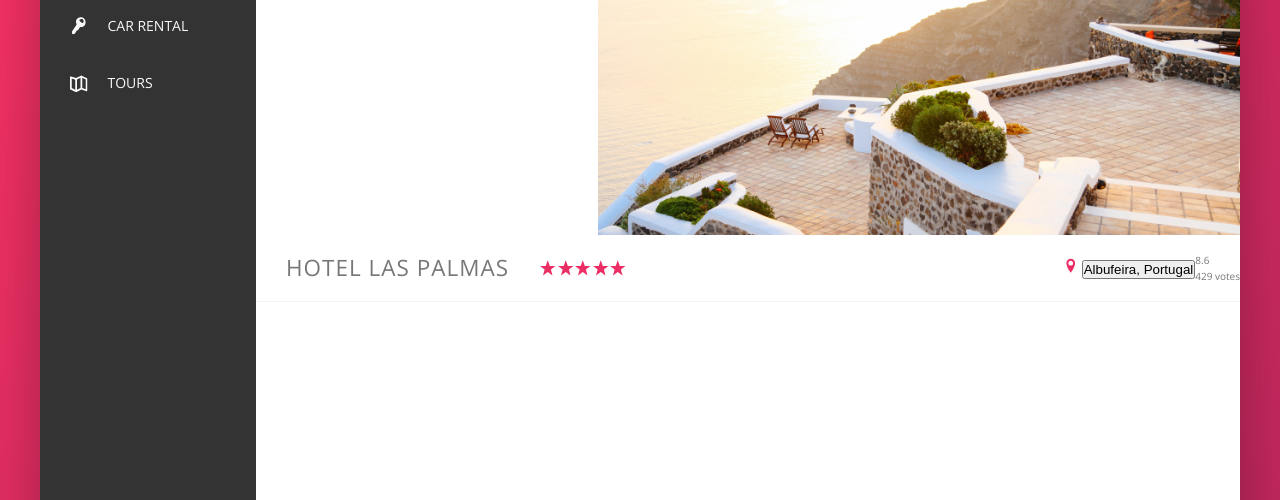
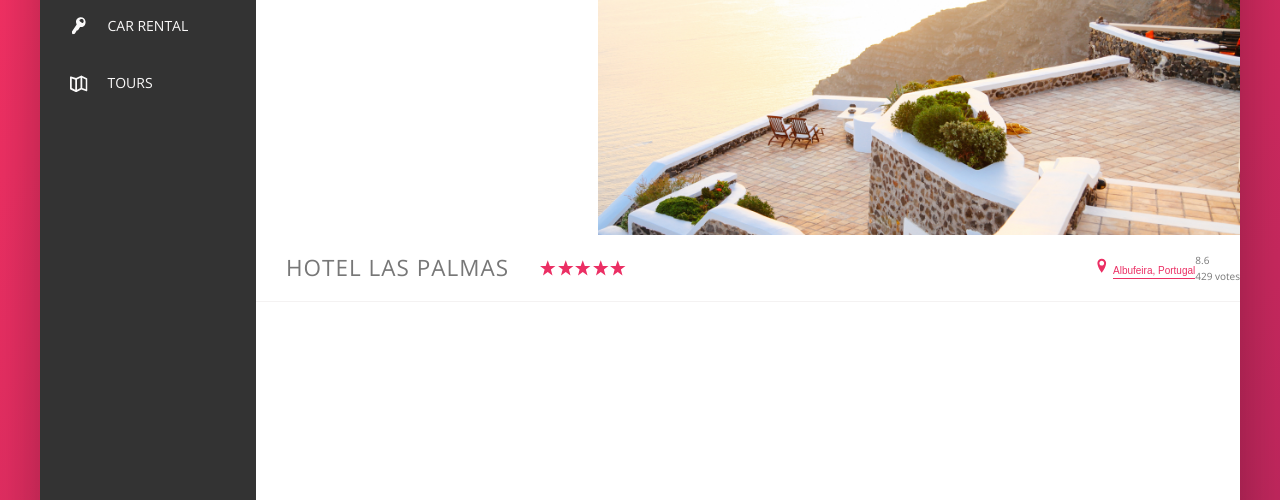
Before and after one commit to jhartcodes/Trillio-Web-App, a website: page index.html in a window 1280 px wide. Shown: the part 300-800 px from the top of the page. Drawn offline with nearby package versions, Linux system fonts and the light colour scheme.

Commit message:
styled location button

```diff
--- a/sass/_components.scss
+++ b/sass/_components.scss
@@ -246,3 +246,20 @@
 	&__rating-count {
 	}
 }
+
+//////////////
+//BUTTON INLINE
+
+.btn-inline {
+	border: none;
+	color: var(--color-primary);
+	font-size: inherit;
+	border-bottom: 1px solid currentColor;
+	padding-bottom: 2px;
+	display: inline-block;
+	background-color: transparent;
+
+	&:hover {
+		color: var(--color-grey-dark-1);
+	}
+}
```
Also changed, not shown: sass/main.css, 1 other file.
